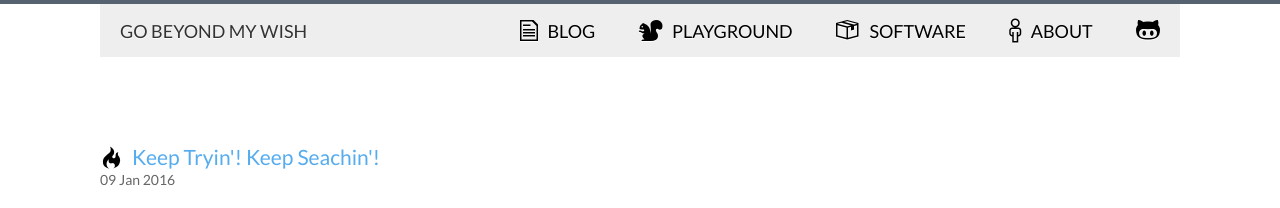
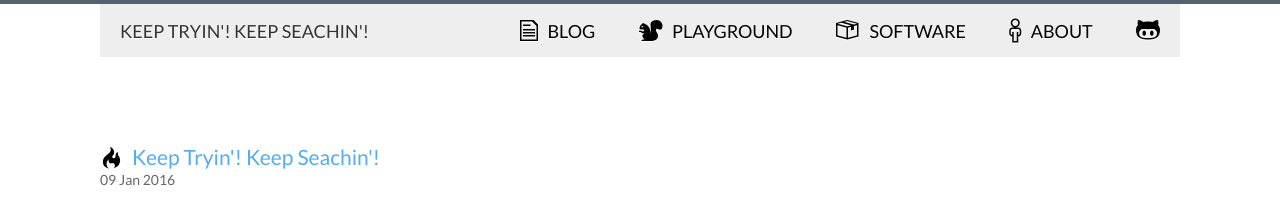
Before and after one commit to kumabook/kumabook.github.io, a Jekyll site: the page built from index.html, in a window 1280 px wide. Shown: the top 208 px of the page. Built offline with Jekyll 4.4.1, drawn with Linux system fonts in a browser that asks for light colours; Markdown is read by kramdown in place of the engine named in the settings; the list of posts is cut into pages by our own code.

Commit message:
Update title of homepage

```diff
--- a/_config.yml
+++ b/_config.yml
@@ -1,11 +1,11 @@
-name: Go beyond my wish
+name: Keep Tryin'!  Keep Seachin'!
 markdown: redcarpet
 redcarpet:
     extensions: [tables,autolink,strikethrough]
 highlighter: pygments
 paginate: 8
-description: Go beyond my wish
-intro: Go beyond my wish
+description: hiroki kumamoto's diary
+intro: Keep Tryin'!  Keep Seachin'!
 disqus_shortname: kumabook
 port: 2000
 
```
